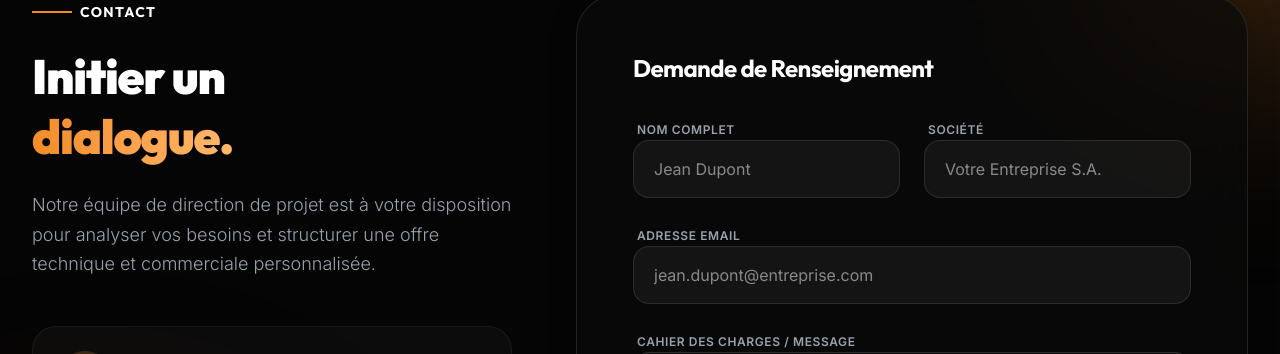
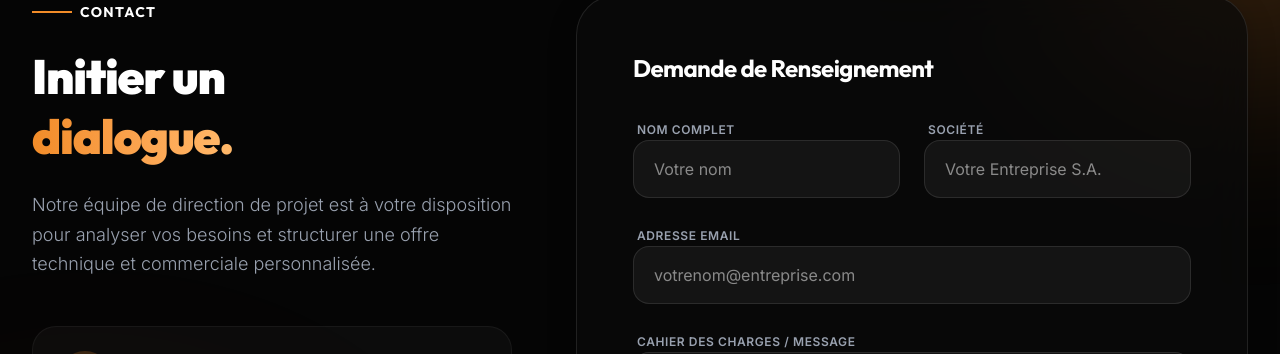
Before and after one commit to RollyLif/Modern-Life-Construction, a React (Vite) app: page / in a window 1280 px wide. Shown: the part 3309-3663 px from the top of the page. Built offline with nearby package versions, Linux system fonts and the light colour scheme.

Commit message:
adding more descriptive placeholders

```diff
--- a/src/components/ContactSection.jsx
+++ b/src/components/ContactSection.jsx
@@ -102,7 +102,7 @@ export default function ContactSection() {
                       type="text"
                       id="name"
                       className="w-full px-5 py-4 bg-white/5 rounded-2xl border border-white/10 text-white focus:bg-white/10 focus:border-primary/50 focus:ring-1 focus:ring-primary/50 outline-none transition-all"
-                      placeholder="Jean Dupont"
+                      placeholder="Votre nom"
                       required
                     />
                   </div>
@@ -124,7 +124,7 @@ export default function ContactSection() {
                     type="email"
                     id="email"
                     className="w-full px-5 py-4 bg-white/5 rounded-2xl border border-white/10 text-white focus:bg-white/10 focus:border-primary/50 focus:ring-1 focus:ring-primary/50 outline-none transition-all"
-                    placeholder="jean.dupont@entreprise.com"
+                    placeholder="votrenom@entreprise.com"
                     required
                   />
                 </div>
```
